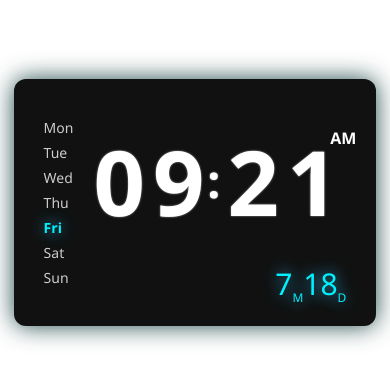
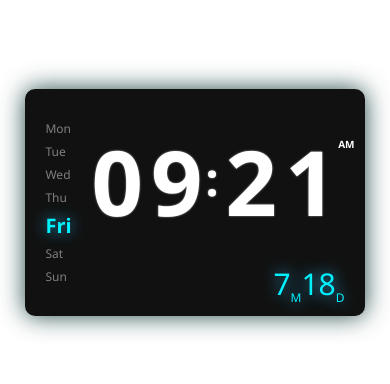
Before and after one commit to PrernaIngle009/DigitalClock, a plain HTML site: page index.html in a window 390 px wide. Shown: the part 220-604 px from the top of the page. Drawn offline with nearby package versions, Linux system fonts and the light colour scheme; no server answers.

Commit message:
Update style.css

```diff
--- a/style.css
+++ b/style.css
@@ -101,3 +101,40 @@ body {
     box-shadow: 0 0 10px rgba(0, 255, 255, 0.945);
   }
 }
+@media (max-width: 600px) {
+  .clock {
+    display: flex;
+    padding: 10px 20px;
+    border-radius: 10px;
+    box-shadow: 0 0 40px rgb(3, 189, 189);
+    color: #fff;
+    animation: glow 2s ease-in-out infinite;
+    position: relative;
+  }
+  #pm {
+  font-size: 10px;
+  color: #ffffff;
+  position: absolute;
+  top: 48px;
+  right: 10px;
+  font-weight: bold;
+}
+.time span {
+  position: absolute;
+  top: 58px;
+  right: 138px;
+  font-size: 46px;
+}
+.days div {
+  font-size: 12px;
+  color: #807e7e;
+  padding: 3px 0;
+}
+.days .active {
+  color: #00f2ff;
+  font-weight: bold;
+  text-shadow: 0px 0px 15px rgb(44 184 235);
+  font-size: 20px;
+}
+
+}
```
